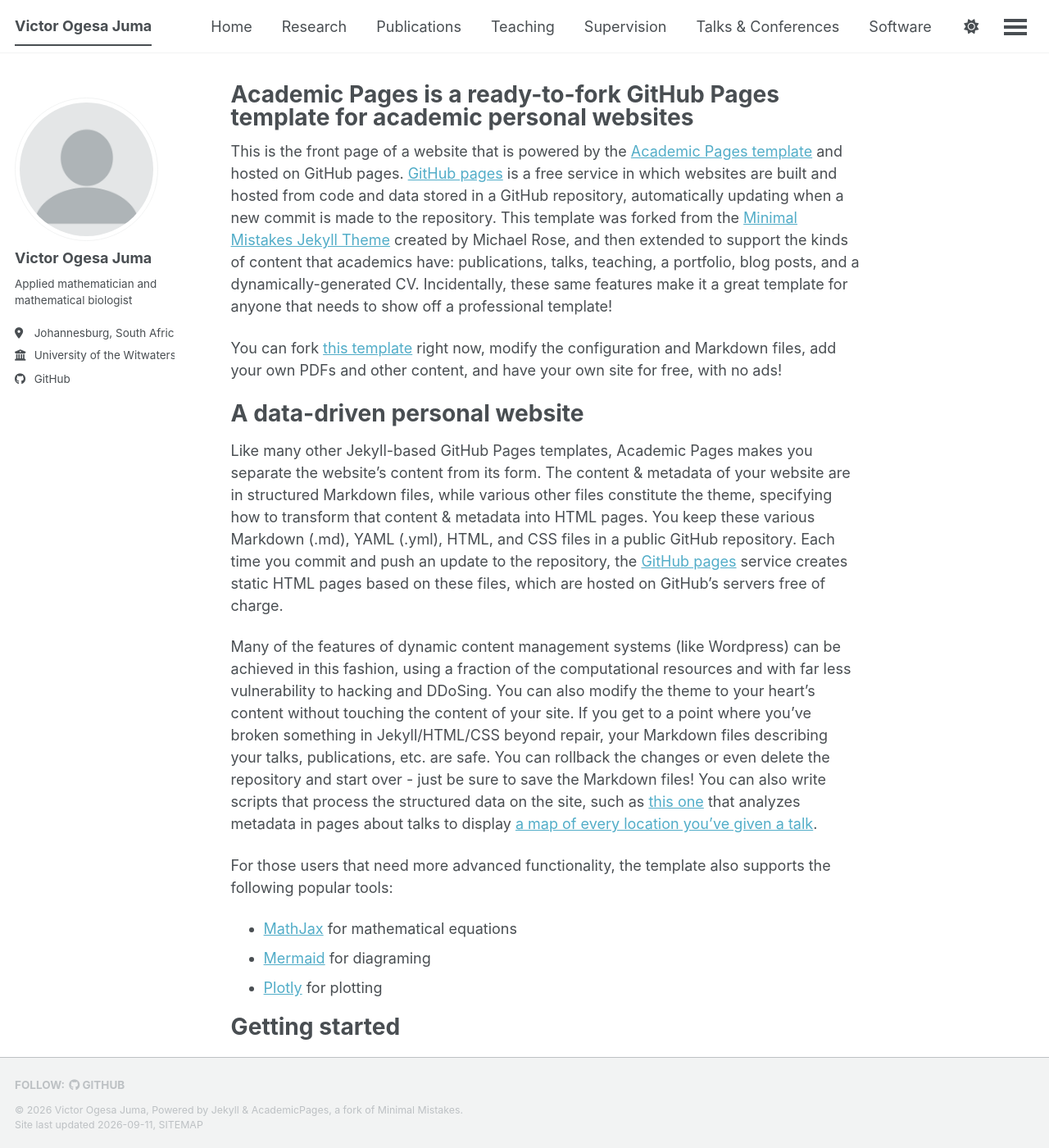
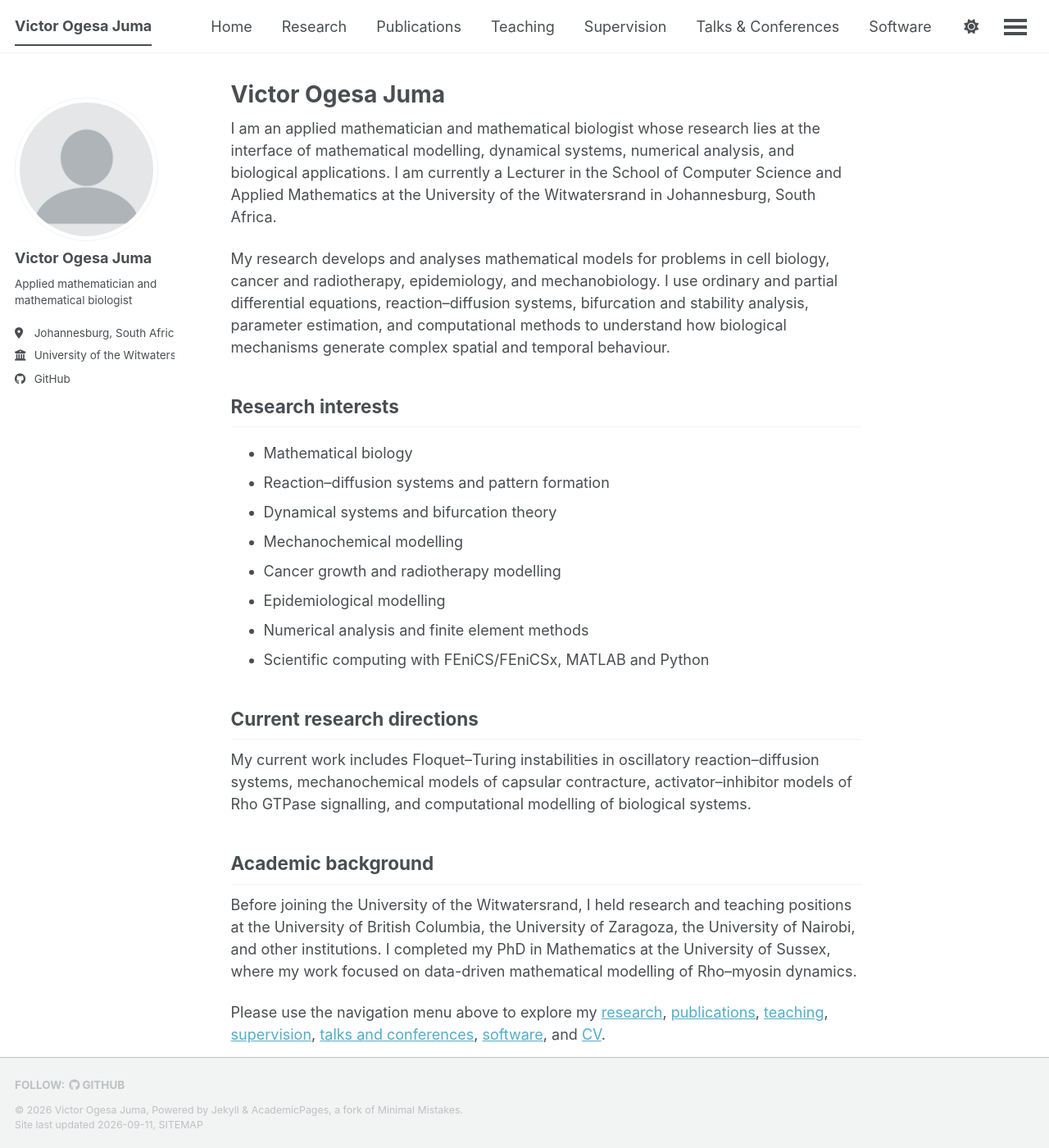
Before and after one commit to vjuma23/vjuma23.github.io, a Jekyll site: the page built from _pages/about.md, in a window 1280 px wide and 1400 px high. Shown: the whole window at 82% size. Built offline with Jekyll 4.4.1, drawn with Linux system fonts in a browser that asks for light colours; a style sheet for code colours, icons or effects is not loaded; some of the changed text lies outside the part shown.

Commit message:
Write personal academic homepage

```diff
--- a/_pages/about.md
+++ b/_pages/about.md
@@ -1,56 +1,33 @@
 ---
 permalink: /
-title: "Academic Pages is a ready-to-fork GitHub Pages template for academic personal websites"
+title: "Victor Ogesa Juma"
 author_profile: true
 redirect_from:
   - /about/
   - /about.html
 ---
 
-This is the front page of a website that is powered by the [Academic Pages template](https://github.com/academicpages/academicpages.github.io) and hosted on GitHub pages. [GitHub pages](https://pages.github.com) is a free service in which websites are built and hosted from code and data stored in a GitHub repository, automatically updating when a new commit is made to the repository. This template was forked from the [Minimal Mistakes Jekyll Theme](https://mmistakes.github.io/minimal-mistakes/) created by Michael Rose, and then extended to support the kinds of content that academics have: publications, talks, teaching, a portfolio, blog posts, and a dynamically-generated CV. Incidentally, these same features make it a great template for anyone that needs to show off a professional template!
+I am an applied mathematician and mathematical biologist whose research lies at the interface of mathematical modelling, dynamical systems, numerical analysis, and biological applications. I am currently a Lecturer in the School of Computer Science and Applied Mathematics at the University of the Witwatersrand in Johannesburg, South Africa.
 
- You can fork [this template](https://github.com/academicpages/academicpages.github.io) right now, modify the configuration and Markdown files, add your own PDFs and other content, and have your own site for free, with no ads!
+My research develops and analyses mathematical models for problems in cell biology, cancer and radiotherapy, epidemiology, and mechanobiology. I use ordinary and partial differential equations, reaction–diffusion systems, bifurcation and stability analysis, parameter estimation, and computational methods to understand how biological mechanisms generate complex spatial and temporal behaviour.
 
-A data-driven personal website
-======
-Like many other Jekyll-based GitHub Pages templates, Academic Pages makes you separate the website's content from its form. The content & metadata of your website are in structured Markdown files, while various other files constitute the theme, specifying how to transform that content & metadata into HTML pages. You keep these various Markdown (.md), YAML (.yml), HTML, and CSS files in a public GitHub repository. Each time you commit and push an update to the repository, the [GitHub pages](https://pages.github.com/) service creates static HTML pages based on these files, which are hosted on GitHub's servers free of charge.
+## Research interests
 
-Many of the features of dynamic content management systems (like Wordpress) can be achieved in this fashion, using a fraction of the computational resources and with far less vulnerability to hacking and DDoSing. You can also modify the theme to your heart's content without touching the content of your site. If you get to a point where you've broken something in Jekyll/HTML/CSS beyond repair, your Markdown files describing your talks, publications, etc. are safe. You can rollback the changes or even delete the repository and start over - just be sure to save the Markdown files! You can also write scripts that process the structured data on the site, such as [this one](https://github.com/academicpages/academicpages.github.io/blob/master/talkmap.ipynb) that analyzes metadata in pages about talks to display [a map of every location you've given a talk](https://academicpages.github.io/talkmap.html).
+- Mathematical biology
+- Reaction–diffusion systems and pattern formation
+- Dynamical systems and bifurcation theory
+- Mechanochemical modelling
+- Cancer growth and radiotherapy modelling
+- Epidemiological modelling
+- Numerical analysis and finite element methods
+- Scientific computing with FEniCS/FEniCSx, MATLAB and Python
 
-For those users that need more advanced functionality, the template also supports the following popular tools:
-- [MathJax](https://www.mathjax.org/) for mathematical equations
-- [Mermaid](https://mermaid.js.org/) for diagraming
-- [Plotly](https://plotly.com/javascript/) for plotting
+## Current research directions
 
-Getting started
-======
-1. Register a GitHub account if you don't have one and confirm your e-mail (required!)
-1. Fork [this template](https://github.com/academicpages/academicpages.github.io) by clicking the "Use this template" button in the top right.
-1. Go to the repository's settings (rightmost item in the tabs that start with "Code", should be below "Unwatch"). Rename the repository "[your GitHub username].github.io", which will also be your website's URL.
-1. Set site-wide configuration and create content & metadata (see below -- also see [this set of diffs](https://archive.is/3TPas) showing what files were changed to set up [an example site](https://getorg-testacct.github.io) for a user with the username "getorg-testacct")
-1. Upload any files (like PDFs, .zip files, etc.) to the files/ directory. They will appear at https://[your GitHub username].github.io/files/example.pdf.
-1. Check status by going to the repository settings, in the "GitHub pages" section
+My current work includes Floquet–Turing instabilities in oscillatory reaction–diffusion systems, mechanochemical models of capsular contracture, activator–inhibitor models of Rho GTPase signalling, and computational modelling of biological systems.
 
-Site-wide configuration
-------
-The main configuration file for the site is in the base directory in [_config.yml](https://github.com/academicpages/academicpages.github.io/blob/master/_config.yml), which defines the content in the sidebars and other site-wide features. You will need to replace the default variables with ones about yourself and your site's github repository. The configuration file for the top menu is in [_data/navigation.yml](https://github.com/academicpages/academicpages.github.io/blob/master/_data/navigation.yml). For example, if you don't have a portfolio or blog posts, you can remove those items from that navigation.yml file to remove them from the header.
+## Academic background
 
-Create content & metadata
-------
-For site content, there is one Markdown file for each type of content, which are stored in directories like _publications, _talks, _posts, _teaching, or _pages. For example, each talk is a Markdown file in the [_talks directory](https://github.com/academicpages/academicpages.github.io/tree/master/_talks). At the top of each Markdown file is structured data in YAML about the talk, which the theme will parse to do lots of cool stuff. The same structured data about a talk is used to generate the list of talks on the [Talks page](https://academicpages.github.io/talks), each [individual page](https://academicpages.github.io/talks/2012-03-01-talk-1) for specific talks, the talks section for the [CV page](https://academicpages.github.io/cv), and the [map of places you've given a talk](https://academicpages.github.io/talkmap.html) (if you run this [python file](https://github.com/academicpages/academicpages.github.io/blob/master/talkmap.py) or [Jupyter notebook](https://github.com/academicpages/academicpages.github.io/blob/master/talkmap.ipynb), which creates the HTML for the map based on the contents of the _talks directory).
+Before joining the University of the Witwatersrand, I held research and teaching positions at the University of British Columbia, the University of Zaragoza, the University of Nairobi, and other institutions. I completed my PhD in Mathematics at the University of Sussex, where my work focused on data-driven mathematical modelling of Rho–myosin dynamics.
 
-**Markdown generator**
-
-The repository includes [a set of Jupyter notebooks](https://github.com/academicpages/academicpages.github.io/tree/master/markdown_generator
-) that converts a CSV containing structured data about talks or presentations into individual Markdown files that will be properly formatted for the Academic Pages template. The sample CSVs in that directory are the ones I used to create my own personal website at stuartgeiger.com. My usual workflow is that I keep a spreadsheet of my publications and talks, then run the code in these notebooks to generate the Markdown files, then commit and push them to the GitHub repository.
-
-How to edit your site's GitHub repository
-------
-Many people use a git client to create files on their local computer and then push them to GitHub's servers. If you are not familiar with git, you can directly edit these configuration and Markdown files directly in the github.com interface. Navigate to a file (like [this one](https://github.com/academicpages/academicpages.github.io/blob/master/_talks/2012-03-01-talk-1.md) and click the pencil icon in the top right of the content preview (to the right of the "Raw | Blame | History" buttons). You can delete a file by clicking the trashcan icon to the right of the pencil icon. You can also create new files or upload files by navigating to a directory and clicking the "Create new file" or "Upload files" buttons.
-
-Example: editing a Markdown file for a talk
-![Editing a Markdown file for a talk](/images/editing-talk.png)
-
-For more info
-------
-More info about configuring Academic Pages can be found in [the guide](https://academicpages.github.io/markdown/), the [growing wiki](https://github.com/academicpages/academicpages.github.io/wiki), and you can always [ask a question on GitHub](https://github.com/academicpages/academicpages.github.io/discussions). The [guides for the Minimal Mistakes theme](https://mmistakes.github.io/minimal-mistakes/docs/configuration/) (which this theme was forked from) might also be helpful.
+Please use the navigation menu above to explore my [research]({{ '/research/' | relative_url }}), [publications]({{ '/publications/' | relative_url }}), [teaching]({{ '/teaching/' | relative_url }}), [supervision]({{ '/supervision/' | relative_url }}), [talks and conferences]({{ '/talks/' | relative_url }}), [software]({{ '/software/' | relative_url }}), and [CV]({{ '/cv/' | relative_url }}).
```
